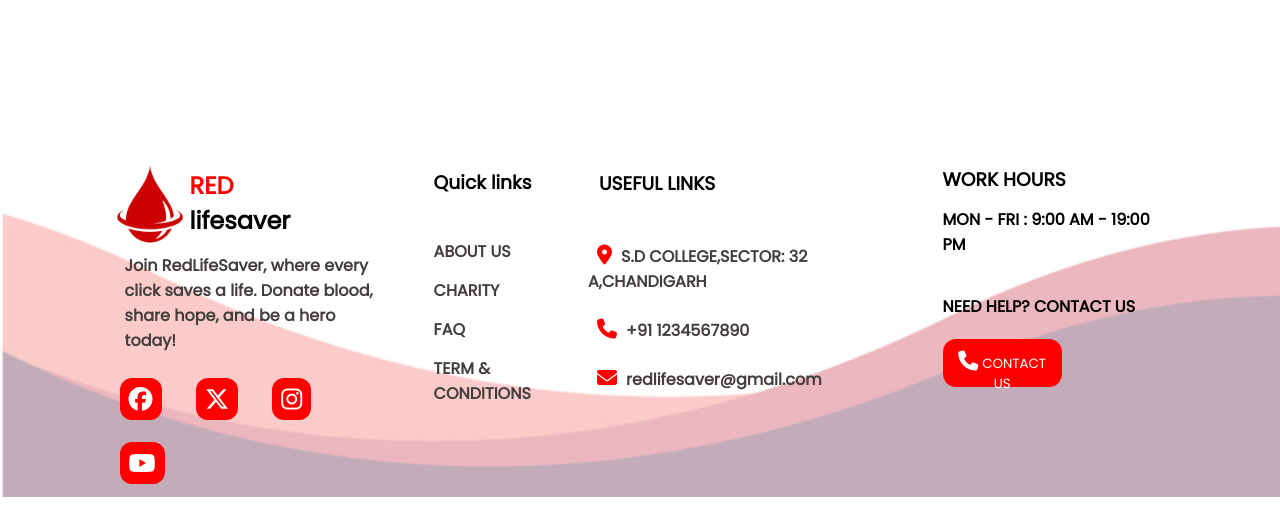
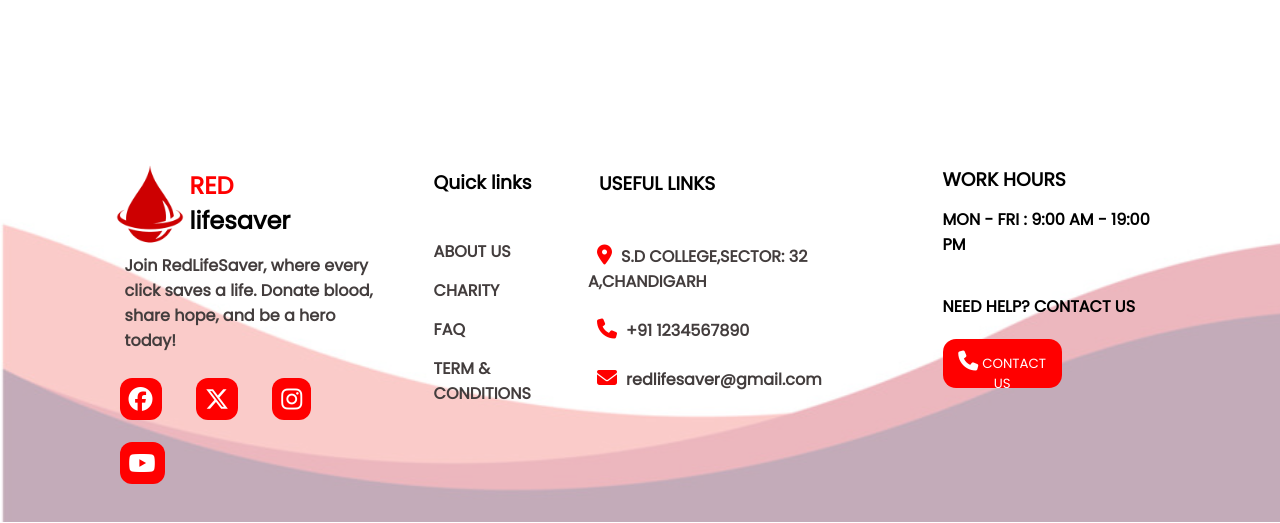
Before and after one commit to tusharn3115/BLOOD-DONATION, a PHP site: page /BloodDonationWebsite/index.php in a window 1280 px wide. Shown: the part 3176-3699 px from the top of the page. Before the commit the page ends 3673 px from the top, so only its background shows below. Run offline with PHP 8.4, Linux system fonts and the light colour scheme.

Commit message:
css changes

```diff
--- a/userSideCss/style.css
+++ b/userSideCss/style.css
@@ -519,10 +519,13 @@ header .list {
   position: relative;
   height: auto;
   width: 100%;
+
 }
 .end #e1 {
+  margin-bottom: -6px;
   opacity: 0.34;
-  width: 100%;
+  width: 105%;
+  /* overflow-x: hidden; */
 }
 .end #e2 {
   position: absolute;
```
